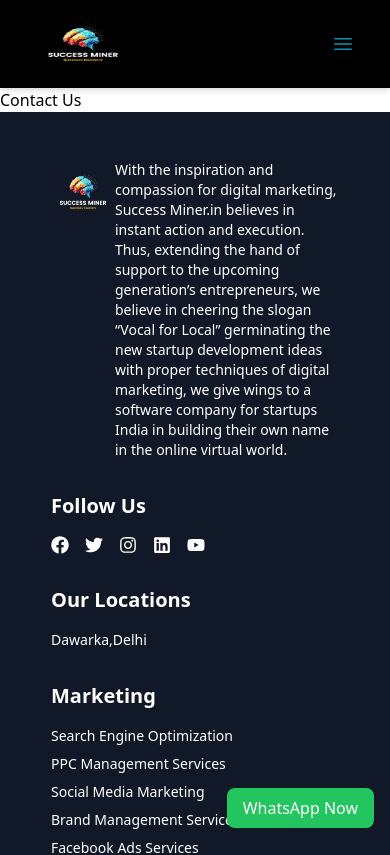
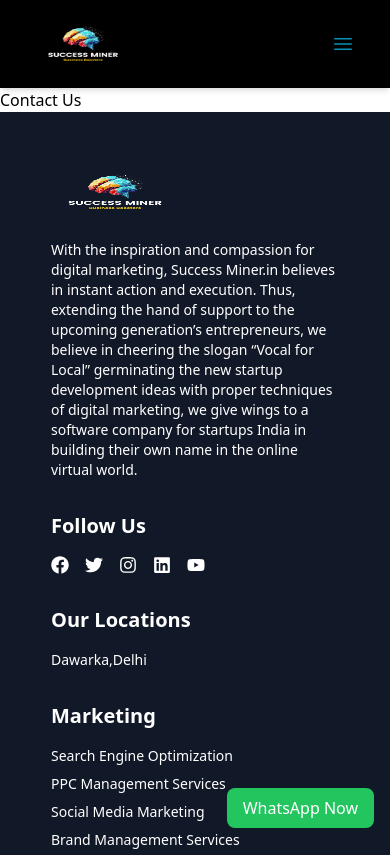
Before and after one commit to shrasht971/Success-Miner, a React (Vite) app: page /contact in a window 390 px wide. Shown: the top 855 px of the page. Built offline with nearby package versions, Linux system fonts and the light colour scheme.

Commit message:
make footer responsive

```diff
--- a/src/Footer/Footer.jsx
+++ b/src/Footer/Footer.jsx
@@ -1,4 +1,3 @@
-// src/components/Footer.jsx
 import React from 'react';
 import Logo from '../assets/Image/Logo-removebg-preview.png';
 import {
@@ -13,10 +12,11 @@
   return (
     <footer className="bg-gray-900 text-white py-12">
       <div className="container mx-auto px-4">
+        {/* First Row: About, Follow Us, and Locations */}
         <div className="grid grid-cols-1 md:grid-cols-3 gap-8">
           {/* About Section */}
-          <div className='flex'>
-          <img src={Logo} alt="Logo" className="h-16 w-32" />
+          <div className="flex flex-col md:flex-row items-start">
+            <img src={Logo} alt="Logo" className="h-16 w-32 mb-4 md:mb-0 md:mr-4" />
             <p className="text-sm">
               With the inspiration and compassion for digital marketing, Success Miner.in believes in
               instant action and execution. Thus, extending the hand of support to the upcoming
@@ -28,7 +28,7 @@
           </div>
 
           {/* Follow Us Section */}
-          <div>
+          <div className="flex flex-col items-start">
             <h2 className="text-xl font-bold mb-4">Follow Us</h2>
             <ul className="flex space-x-4 text-lg">
               <li>
@@ -60,7 +60,7 @@
           </div>
 
           {/* Contact & Address Section */}
-          <div>
+          <div className="flex flex-col items-start">
             <h2 className="text-xl font-bold mb-4">Our Locations</h2>
             <address className="not-italic text-sm">
               Dawarka,Delhi
@@ -68,6 +68,7 @@
           </div>
         </div>
 
+        {/* Second Row: Marketing, Services, and Development */}
         <div className="grid grid-cols-1 md:grid-cols-3 gap-8 mt-8">
           {/* Marketing Services Section */}
           <div>
@@ -106,6 +107,7 @@
           </div>
         </div>
 
+        {/* Footer Bottom */}
         <div className="mt-8 text-center text-sm">
           &copy; 2024 successminer.in | All Rights Reserved
         </div>
```
